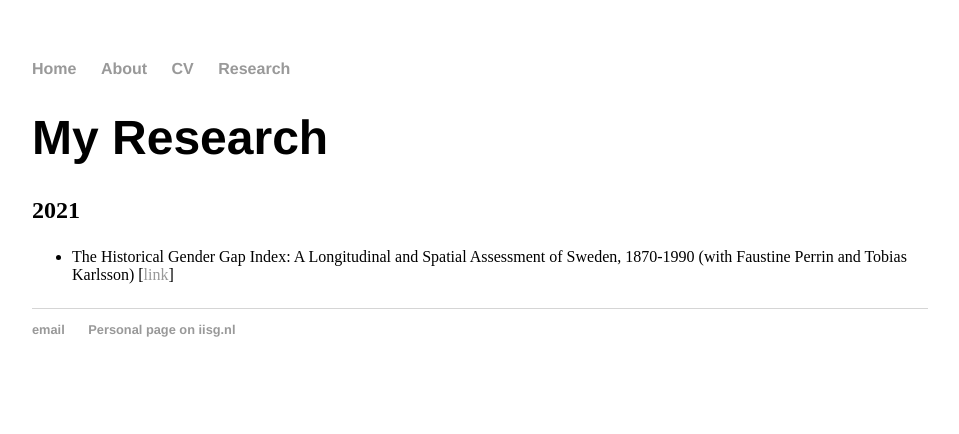
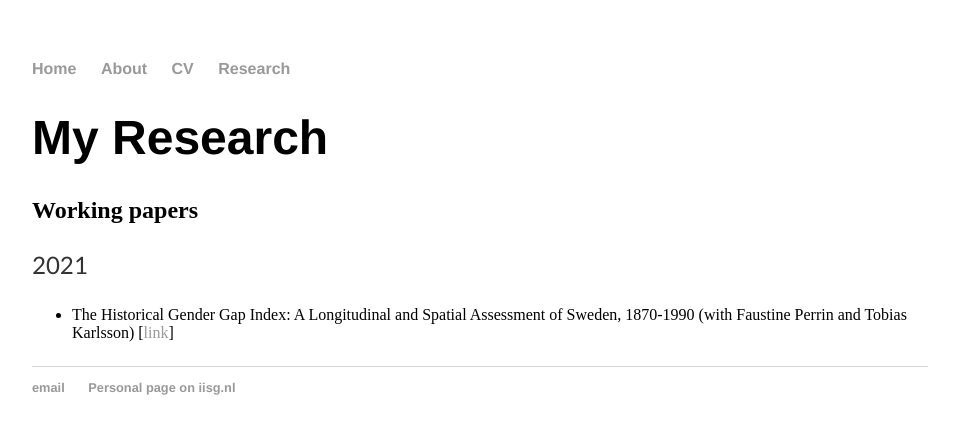
Before and after one commit to kok-joris/kok-joris.github.io, a Jekyll site: the page built from research/index.html, in a window 1280 px wide. Shown: the top 434 px of the page, without its empty margins (160-1119 px from the left). Built offline with Jekyll 4.4.1, drawn with Linux system fonts in a browser that asks for light colours; Markdown is read by kramdown in place of the engine named in the settings.

Commit message:
Update index.html
Changed headers

```diff
--- a/research/index.html
+++ b/research/index.html
@@ -4,9 +4,9 @@ title: Research
 ---
 <div class="blurb">
 	<h1>My Research</h1>
-	<h2>2021</h2>
-
+	<h2>Working papers</h2>
 	<p>
+	2021
 	<ul>
   <li>The Historical Gender Gap Index: A Longitudinal and Spatial Assessment of Sweden, 1870-1990 (with Faustine Perrin and Tobias Karlsson) [<a href="https://ideas.repec.org/p/hhs/luekhi/0217.html">link</a>]</li>
 	</ul>
```
